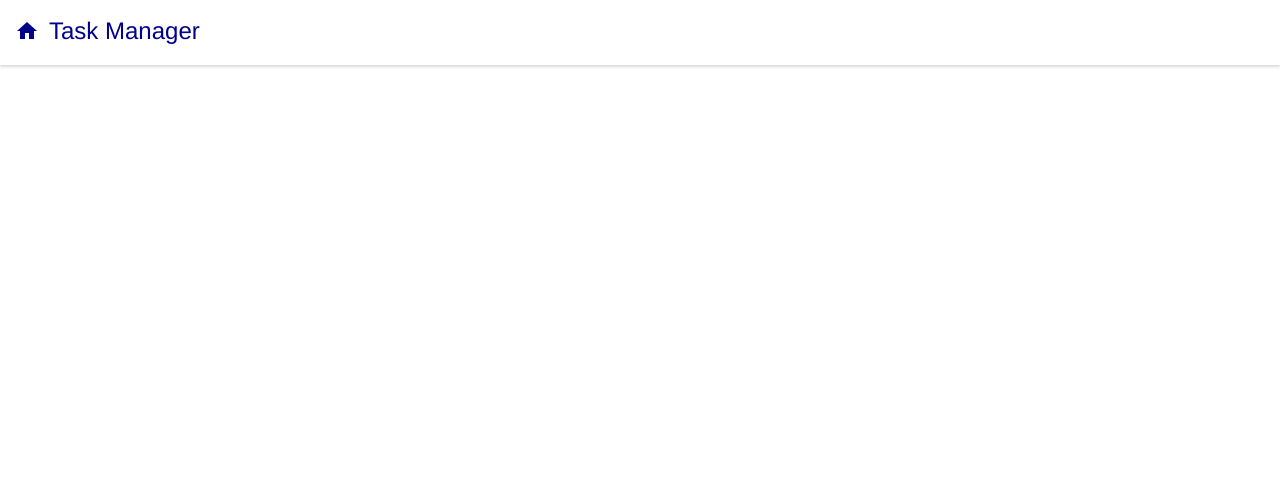
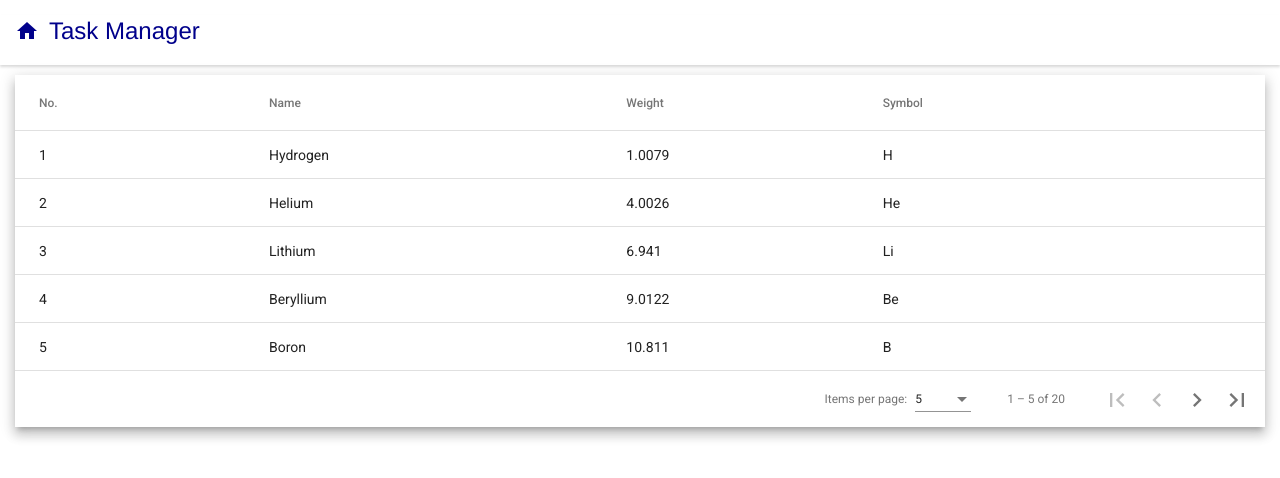
Before and after one commit to NaveendraKularatne/task-manager, an Angular app: page /home in a window 1280 px wide. Shown: the top 478 px of the page. Built offline with nearby package versions, Linux system fonts and the light colour scheme.

Commit message:
Add table with mock data

```diff
--- a/src/app/app.module.ts
+++ b/src/app/app.module.ts
@@ -6,6 +6,8 @@
 import { HomeComponent } from './system/home/home.component';
 import {MaterialModule} from "./material/material.module";
 import { BrowserAnimationsModule } from '@angular/platform-browser/animations';
+import {MatPaginatorModule} from "@angular/material/paginator";
+import {MatTableModule} from "@angular/material/table";
 
 @NgModule({
   declarations: [
@@ -16,7 +18,9 @@
     BrowserModule,
     AppRoutingModule,
     MaterialModule,
-    BrowserAnimationsModule
+    BrowserAnimationsModule,
+    MatPaginatorModule,
+    MatTableModule
   ],
   providers: [],
   bootstrap: [AppComponent]
--- a/src/app/system/home/home.component.html
+++ b/src/app/system/home/home.component.html
@@ -2,3 +2,40 @@
   <mat-icon class="header-icon inline-elements">home</mat-icon>
   <h1 class="header-class inline-elements">Task Manager</h1>
 </div>
+
+<div class="mat-elevation-z8 table-container">
+  <table mat-table [dataSource]="dataSource">
+
+    <!-- Position Column -->
+    <ng-container matColumnDef="position">
+      <th mat-header-cell *matHeaderCellDef> No. </th>
+      <td mat-cell *matCellDef="let element"> {{element.position}} </td>
+    </ng-container>
+
+    <!-- Name Column -->
+    <ng-container matColumnDef="name">
+      <th mat-header-cell *matHeaderCellDef> Name </th>
+      <td mat-cell *matCellDef="let element"> {{element.name}} </td>
+    </ng-container>
+
+    <!-- Weight Column -->
+    <ng-container matColumnDef="weight">
+      <th mat-header-cell *matHeaderCellDef> Weight </th>
+      <td mat-cell *matCellDef="let element"> {{element.weight}} </td>
+    </ng-container>
+
+    <!-- Symbol Column -->
+    <ng-container matColumnDef="symbol">
+      <th mat-header-cell *matHeaderCellDef> Symbol </th>
+      <td mat-cell *matCellDef="let element"> {{element.symbol}} </td>
+    </ng-container>
+
+    <tr mat-header-row *matHeaderRowDef="displayedColumns"></tr>
+    <tr mat-row *matRowDef="let row; columns: displayedColumns;"></tr>
+  </table>
+
+  <mat-paginator [pageSizeOptions]="[5, 10, 20]"
+                 showFirstLastButtons
+                 aria-label="Select page of periodic elements">
+  </mat-paginator>
+</div>
--- a/src/app/system/home/home.component.scss
+++ b/src/app/system/home/home.component.scss
@@ -20,3 +20,11 @@
   font-weight: 500;
   margin-bottom: 0;
 }
+
+.table-container {
+  margin: 10px 15px 0;
+}
+
+table {
+  width: 100%;
+}
--- a/src/app/system/home/home.component.ts
+++ b/src/app/system/home/home.component.ts
@@ -1,4 +1,7 @@
-import { Component, OnInit } from '@angular/core';
+import {Component, OnInit, ViewChild} from '@angular/core';
+import {MatTableDataSource} from "@angular/material/table";
+import {MatPaginator} from "@angular/material/paginator";
+
 
 @Component({
   selector: 'app-home',
@@ -6,10 +9,45 @@
   styleUrls: ['./home.component.scss']
 })
 export class HomeComponent implements OnInit {
+  displayedColumns: string[] = ['position', 'name', 'weight', 'symbol'];
+  dataSource = new MatTableDataSource<PeriodicElement>(ELEMENT_DATA);
 
-  constructor() { }
+  @ViewChild(MatPaginator) paginator!: MatPaginator;
+
+  ngAfterViewInit() {
+    this.dataSource.paginator = this.paginator;
+  }
 
   ngOnInit(): void {
   }
+}
 
+export interface PeriodicElement {
+  name: string;
+  position: number;
+  weight: number;
+  symbol: string;
 }
+
+const ELEMENT_DATA: PeriodicElement[] = [
+  {position: 1, name: 'Hydrogen', weight: 1.0079, symbol: 'H'},
+  {position: 2, name: 'Helium', weight: 4.0026, symbol: 'He'},
+  {position: 3, name: 'Lithium', weight: 6.941, symbol: 'Li'},
+  {position: 4, name: 'Beryllium', weight: 9.0122, symbol: 'Be'},
+  {position: 5, name: 'Boron', weight: 10.811, symbol: 'B'},
+  {position: 6, name: 'Carbon', weight: 12.0107, symbol: 'C'},
+  {position: 7, name: 'Nitrogen', weight: 14.0067, symbol: 'N'},
+  {position: 8, name: 'Oxygen', weight: 15.9994, symbol: 'O'},
+  {position: 9, name: 'Fluorine', weight: 18.9984, symbol: 'F'},
+  {position: 10, name: 'Neon', weight: 20.1797, symbol: 'Ne'},
+  {position: 11, name: 'Sodium', weight: 22.9897, symbol: 'Na'},
+  {position: 12, name: 'Magnesium', weight: 24.305, symbol: 'Mg'},
+  {position: 13, name: 'Aluminum', weight: 26.9815, symbol: 'Al'},
+  {position: 14, name: 'Silicon', weight: 28.0855, symbol: 'Si'},
+  {position: 15, name: 'Phosphorus', weight: 30.9738, symbol: 'P'},
+  {position: 16, name: 'Sulfur', weight: 32.065, symbol: 'S'},
+  {position: 17, name: 'Chlorine', weight: 35.453, symbol: 'Cl'},
+  {position: 18, name: 'Argon', weight: 39.948, symbol: 'Ar'},
+  {position: 19, name: 'Potassium', weight: 39.0983, symbol: 'K'},
+  {position: 20, name: 'Calcium', weight: 40.078, symbol: 'Ca'},
+];
```
